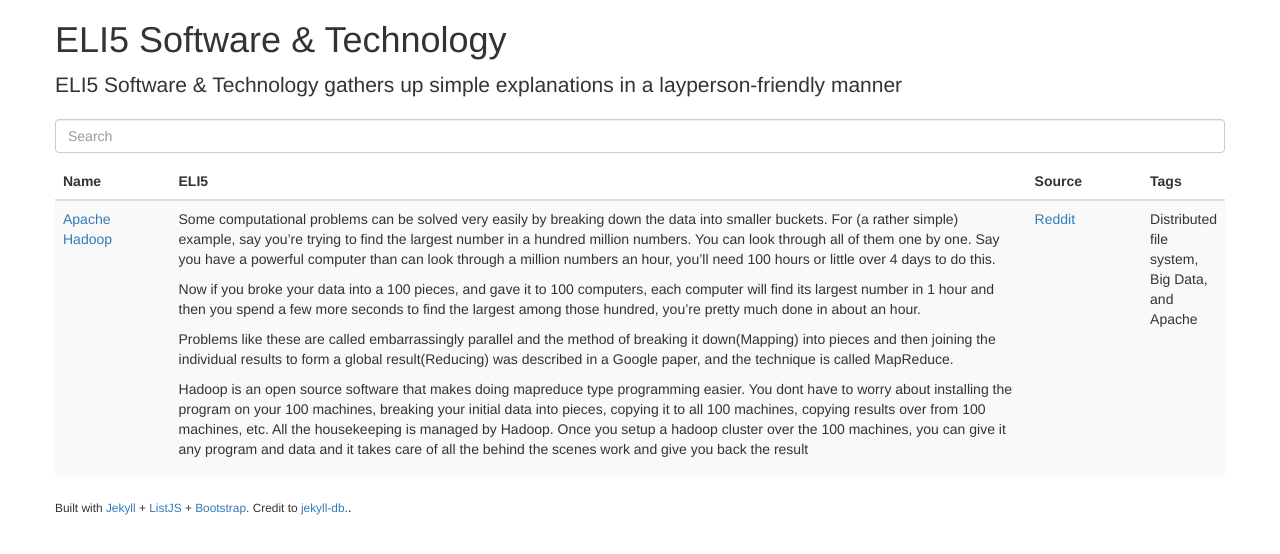
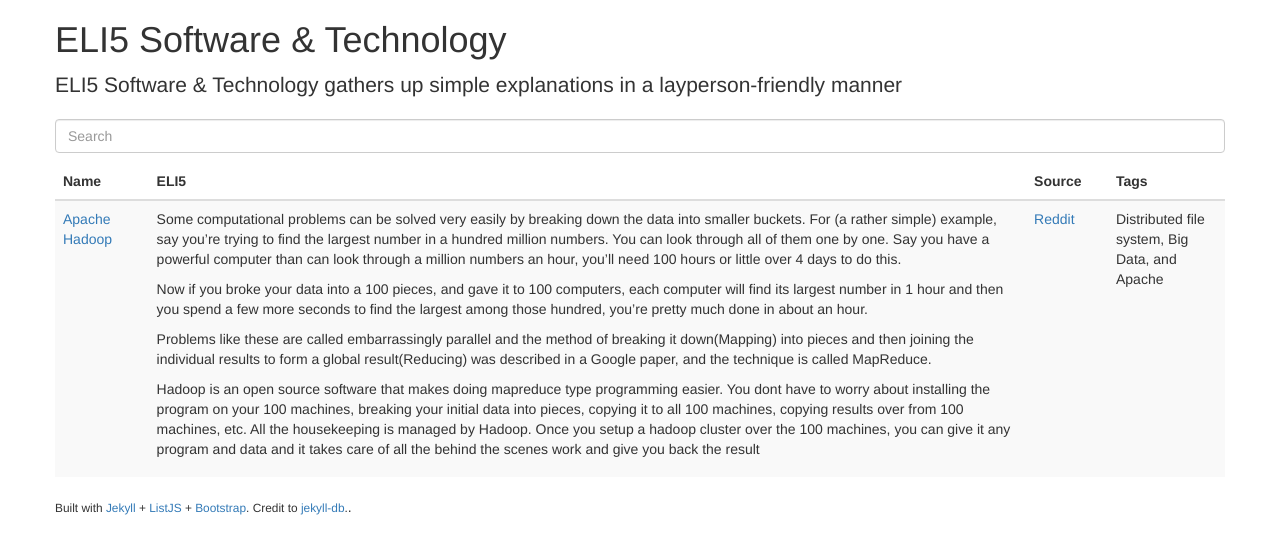
Before and after one commit to mainstringargs/ELI5-Software-Technology, a Jekyll site: the page built from index.html, in a window 1280 px wide. Shown: the top 554 px of the page. Built offline with Jekyll 4.4.1, drawn with Linux system fonts in a browser that asks for light colours; nearby versions of some CDN libraries.

Commit message:
Update interactive-table.html

```diff
--- a/_includes/interactive-table.html
+++ b/_includes/interactive-table.html
@@ -8,10 +8,10 @@
 <table class="table table-striped">
 	<thead>
 		<tr>
-			<th style="width:10%;"><span class="sort" data-sort="name">Name</span></th>
+			<th style="width:8%;"><span class="sort" data-sort="name">Name</span></th>
 			<th style="width:75%;"><span class="sort" data-sort="description">ELI5</span></th>
-			<th style="width:10%;"><span class="sort" data-sort="source">Source</span></th>
-			<th style="width:15%;"><span class="sort" data-sort="tags">Tags</span></th>
+			<th style="width:7%;"><span class="sort" data-sort="source">Source</span></th>
+			<th style="width:10%;"><span class="sort" data-sort="tags">Tags</span></th>
 
 		</tr>
 	</thead>
```
